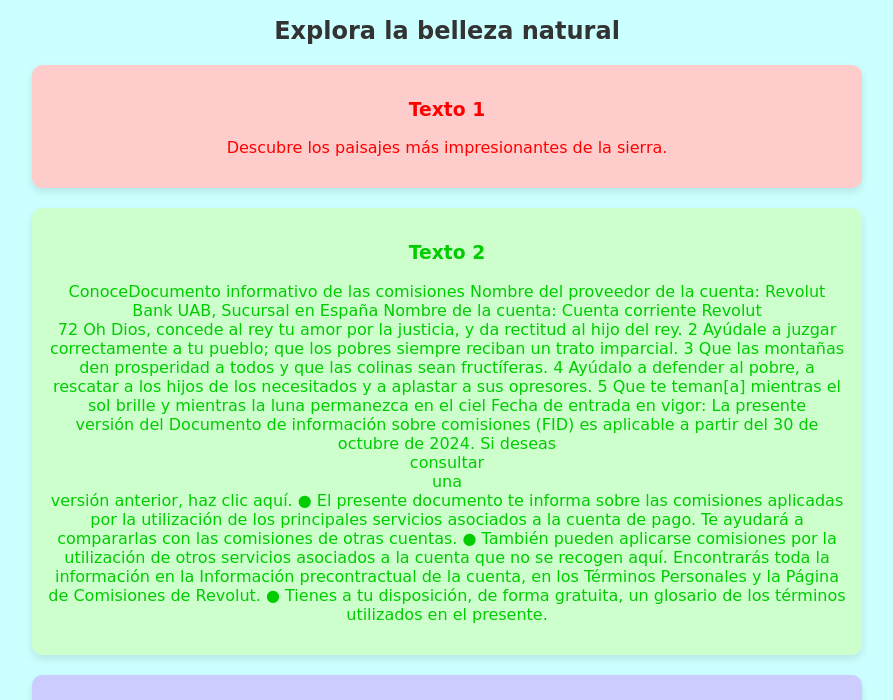
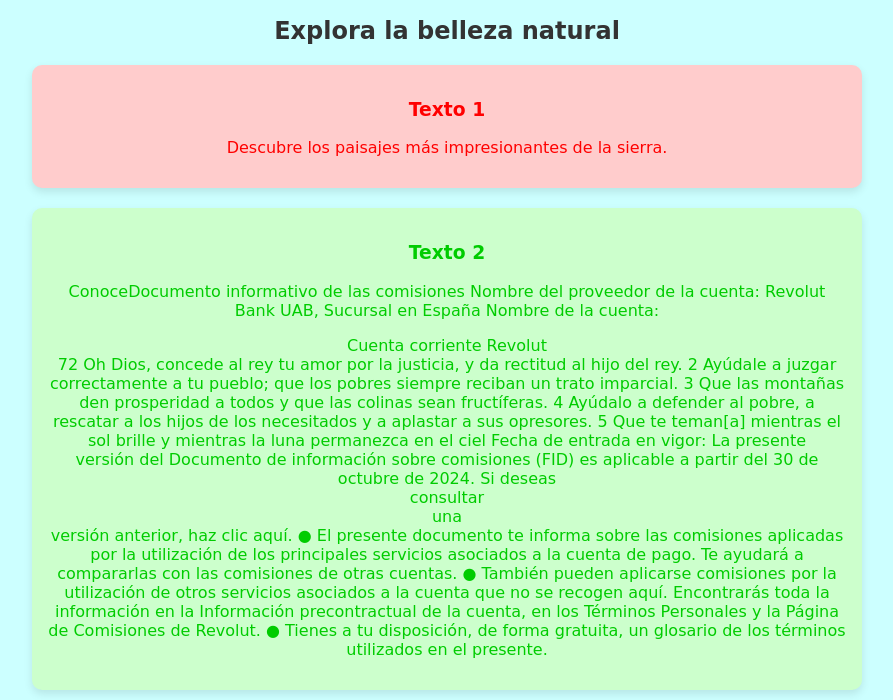
Before and after one commit to marrtinlolo/q, a plain HTML site: page index.html in a window 1280 px wide. Shown: the part 100-800 px from the top of the page, without its empty margins (193-1086 px from the left). Drawn offline with Linux system fonts and the light colour scheme; a web font is replaced by a local one.

Commit message:
Update index.html

```diff
--- a/index.html
+++ b/index.html
@@ -28,7 +28,7 @@
   <div class="texto texto1"><h3>Texto 1</h3><p>Descubre los paisajes más impresionantes de la sierra.</p></div>
   <div class="texto texto2"><h3>Texto 2</h3><p>ConoceDocumento informativo de las comisiones
 Nombre del proveedor de la cuenta: Revolut Bank UAB, Sucursal en España
-Nombre de la cuenta: Cuenta corriente Revolut<br>72 Oh Dios, concede al rey tu amor por la justicia,
+Nombre de la cuenta:</p> Cuenta corriente Revolut<br>72 Oh Dios, concede al rey tu amor por la justicia,
     y da rectitud al hijo del rey.
 2
 Ayúdale a juzgar correctamente a tu pueblo;
```
